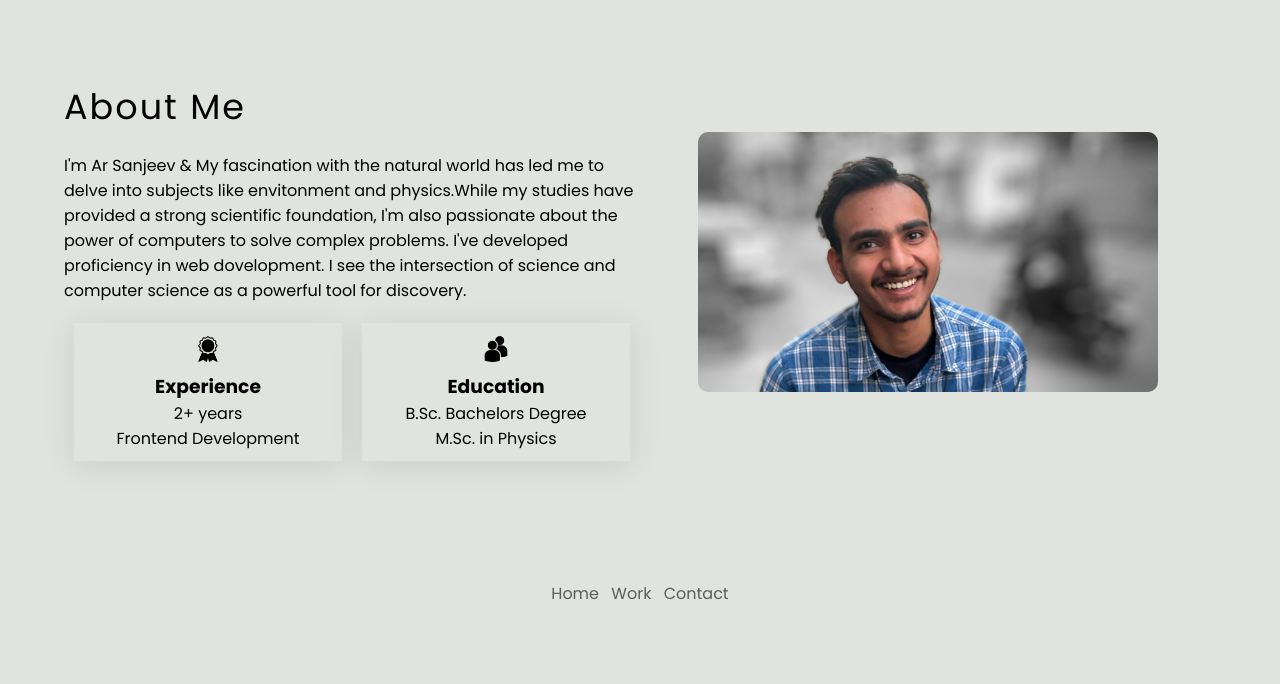
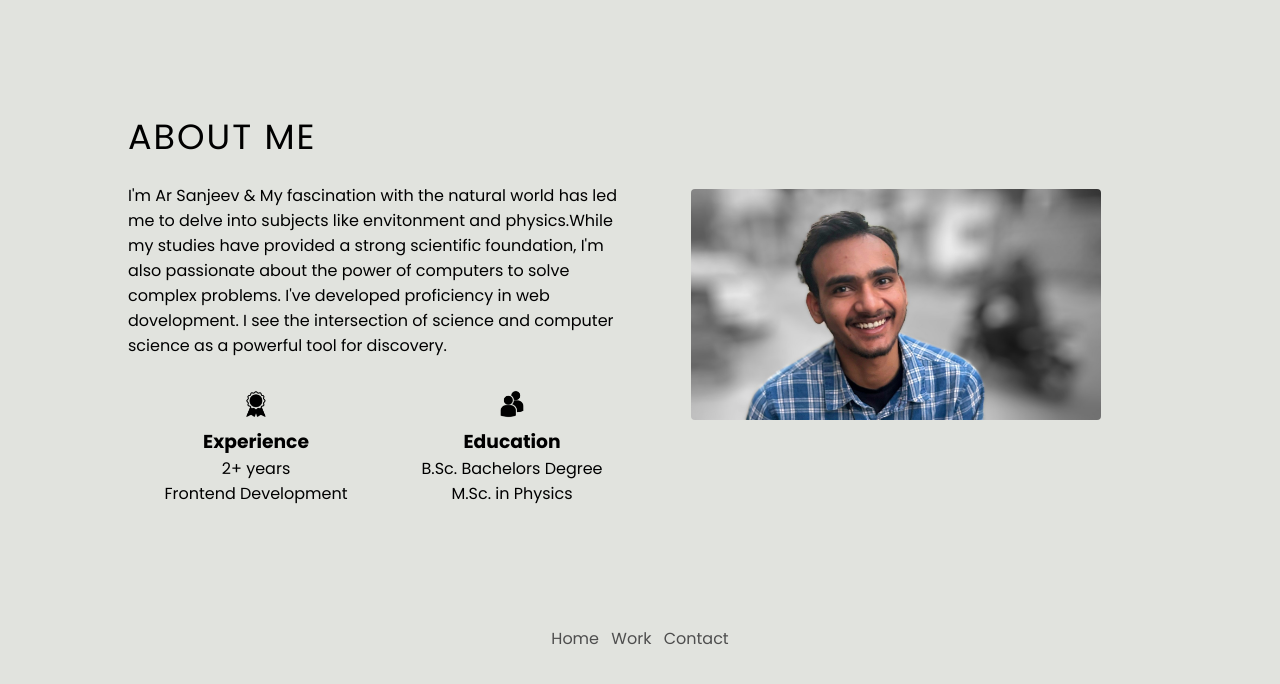
Before and after one commit to arsanjeevk/Arsanjeevk, a plain HTML site: page about.html in a window 1280 px wide. Drawn offline with nearby package versions, Linux system fonts and the light colour scheme.

Commit message:
Update about.html

```diff
--- a/about.html
+++ b/about.html
@@ -6,8 +6,8 @@
     <meta name="viewport" content="width=device-width, initial-scale=1.0">
     <meta http-equiv="X-UA-Compatible" content="ie=edge">
     <title>About</title>
-    <!-- <link rel="stylesheet" href="gallay.css"> -->
-    <script src="http://code.jquery.com/jquery-3.3.1.js"></script>
+
+    <!--  *****   Link To Google Fonts   *****  -->
     <link href="https://fonts.googleapis.com/css?family=Poppins:200,300,400,700,900" rel="stylesheet">
 
     <!--  *****   Link To Font Awsome Icons   *****  -->
@@ -27,7 +27,7 @@
         /* about section starts */
 
         #about {
-            padding: 70px 5%;
+            padding: 100px 10%;
         }
 
         .about-box {
@@ -50,7 +50,7 @@
 
         .about-img img {
             width: 80%;
-            border-radius: 10px;
+            border-radius: 4px;
         }
 
         .un-text {
@@ -90,10 +90,6 @@
             cursor: pointer;
             transition: 0.4s;
             z-index: 1;
-            /* background: rgba(233, 233, 233, 0.2); */
-            box-shadow: 0 4px 30px rgba(0, 0, 0, 0.1);
-            backdrop-filter: blur(0.8px);
-            -webkit-backdrop-filter: blur(0.6px);
         }
 
 
@@ -118,6 +114,10 @@
         }
 
         @media screen and (max-width: 600px) {
+            #about {
+                padding: 70px 10%;
+            }
+
             .abouts {
                 flex-basis: 100%;
             }
@@ -147,13 +147,13 @@
 
         .direct-link {
             text-align: center;
-            padding: 50px;
+            padding: 10px 0 20px 0;
         }
 
         .direct-link a {
             text-decoration: none;
             margin: 0 4px;
-            color: #5e5d5d;
+            color: #4e4e4e;
         }
 
         .direct-link a:hover {
@@ -167,9 +167,7 @@
     <section id="about">
         <div class="about-box">
             <div class="abouts">
-                <h1 class="un-text">About Me
-                    <!-- <img src="assets/underline.3b360bf8.svg" alt=""> -->
-                </h1>
+                <h1 class="un-text">ABOUT ME</h1>
                 <div class="abouts-desc">
                     <div class="about-text">
                         <p>I'm Ar Sanjeev & My fascination with the natural world has led me to delve into subjects like
@@ -207,10 +205,6 @@
         <a href="Contact.html"> <span>Contact</span></a>
     </section>
 
-
-
-    <script src="script.js"></script>
-
 </body>
 
 </html>
```
